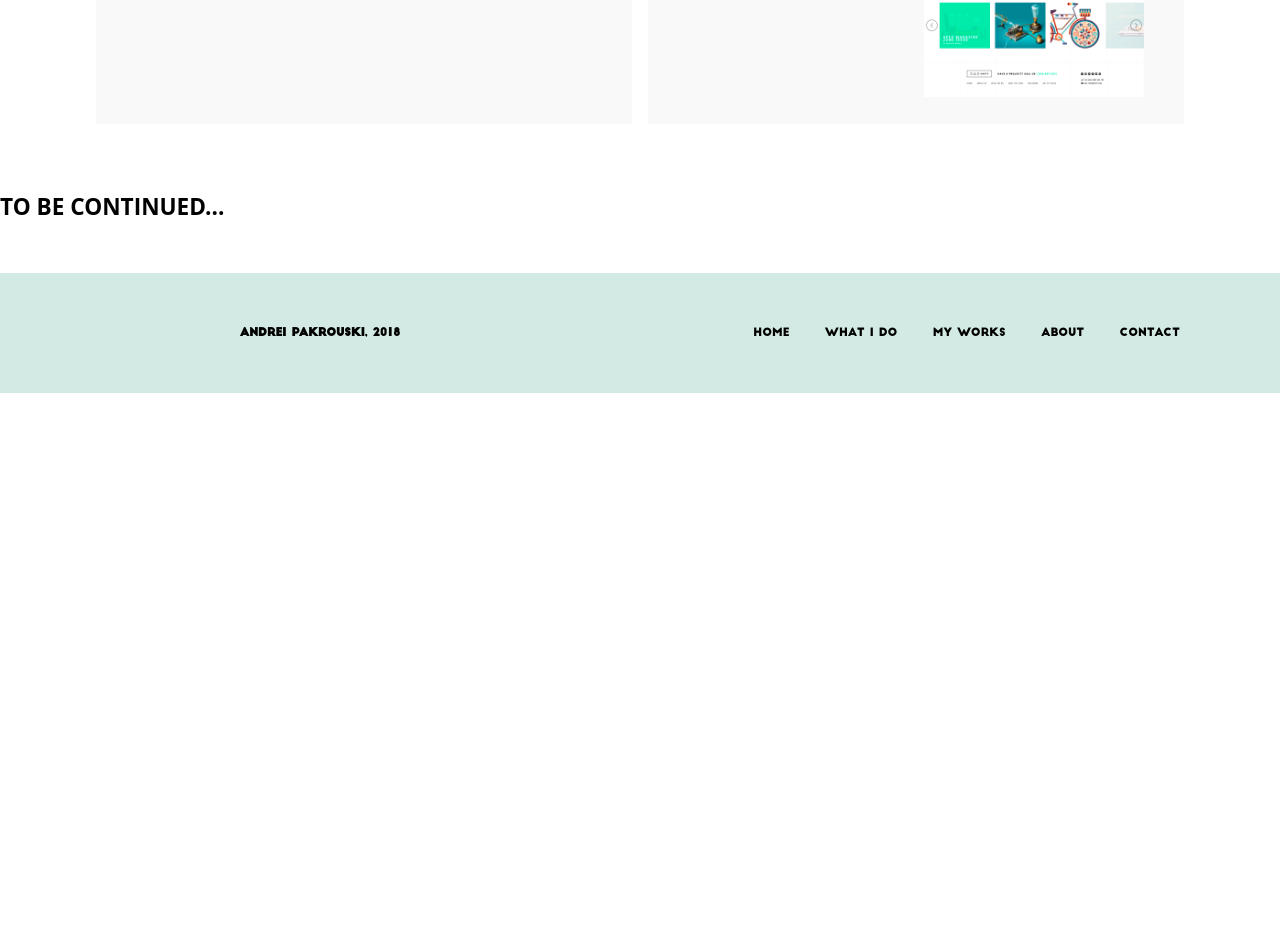
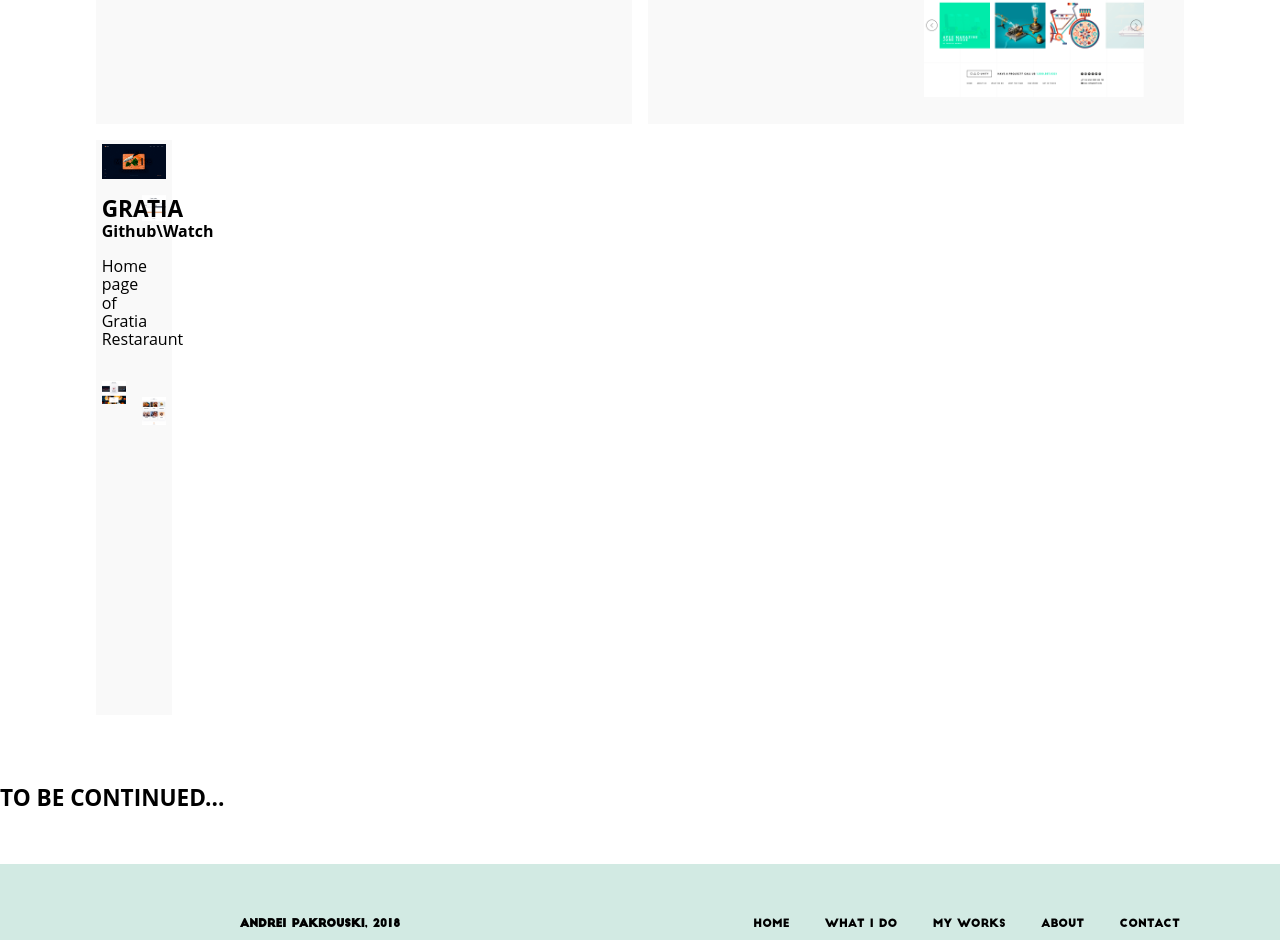
Before and after one commit to coughka/coughka.github.com, a plain HTML site: page portfolio.html in a window 1280 px wide. Shown: the part 3461-4401 px from the top of the page. Before the commit the page ends 3854 px from the top, so only its background shows below. Drawn offline with Linux system fonts and the light colour scheme.

Commit message:
Add files via upload

```diff
--- a/portfolio.html
+++ b/portfolio.html
@@ -121,6 +121,20 @@
                     </div>
             </div>
         </div>
+        <div class = "portfolio-block gratia">
+                <div class = "portfolio-block-content">
+                        <img src = "images/portfolio-preview/gratia-preview.png" alt = "gratia preview">
+                        <img src = "images/portfolio-preview/gratia-preview-4.png" alt = "gratia preview">
+                        <img src = "images/portfolio-preview/gratia-preview-2.png" alt = "gratia preview">
+                        <img src = "images/portfolio-preview/gratia-preview-3.png" alt = "gratia preview">
+
+                        <div class = "portfolio-block-description">
+                            <h3>Gratia</h3>
+                            <h4><a href = "https://github.com/coughka/Gratia">Github</a>\<a href = "http://www.pakrouski.info/Gratia/">Watch</a></h4>
+                            <p>Home page of Gratia Restaraunt</p>
+                        </div>
+                </div>
+            </div>
 
     </section>
 
```
